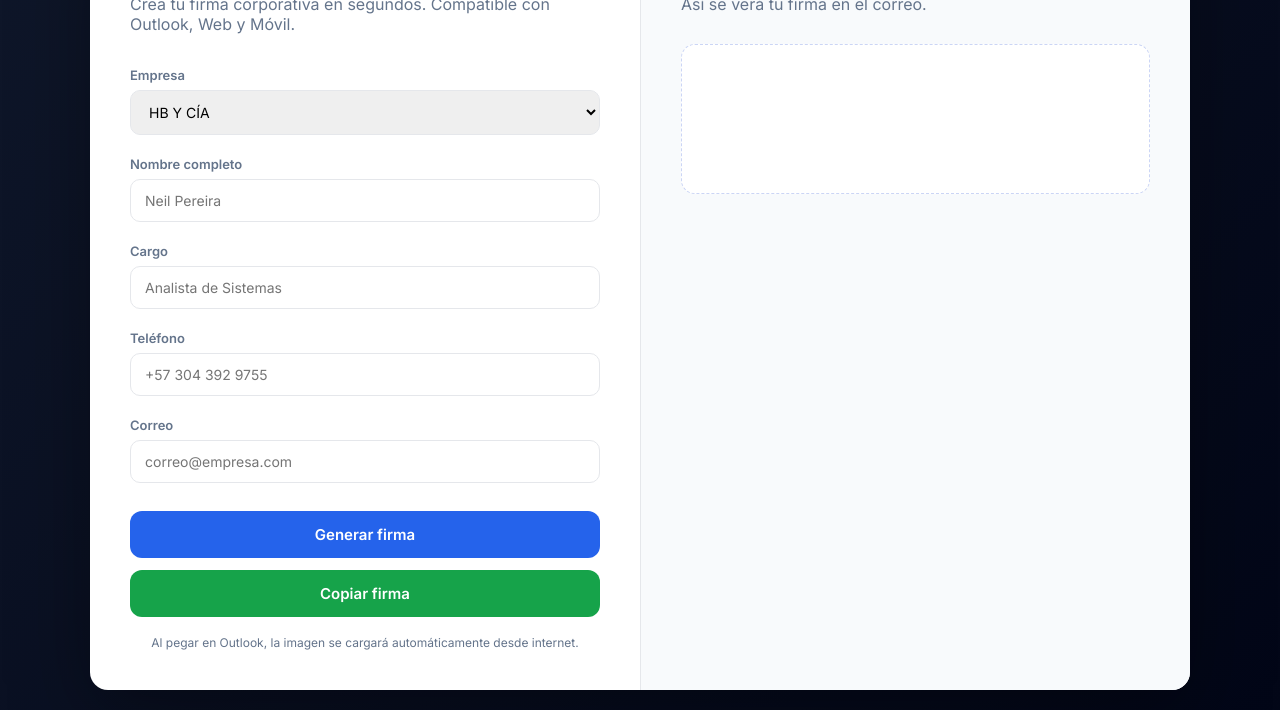
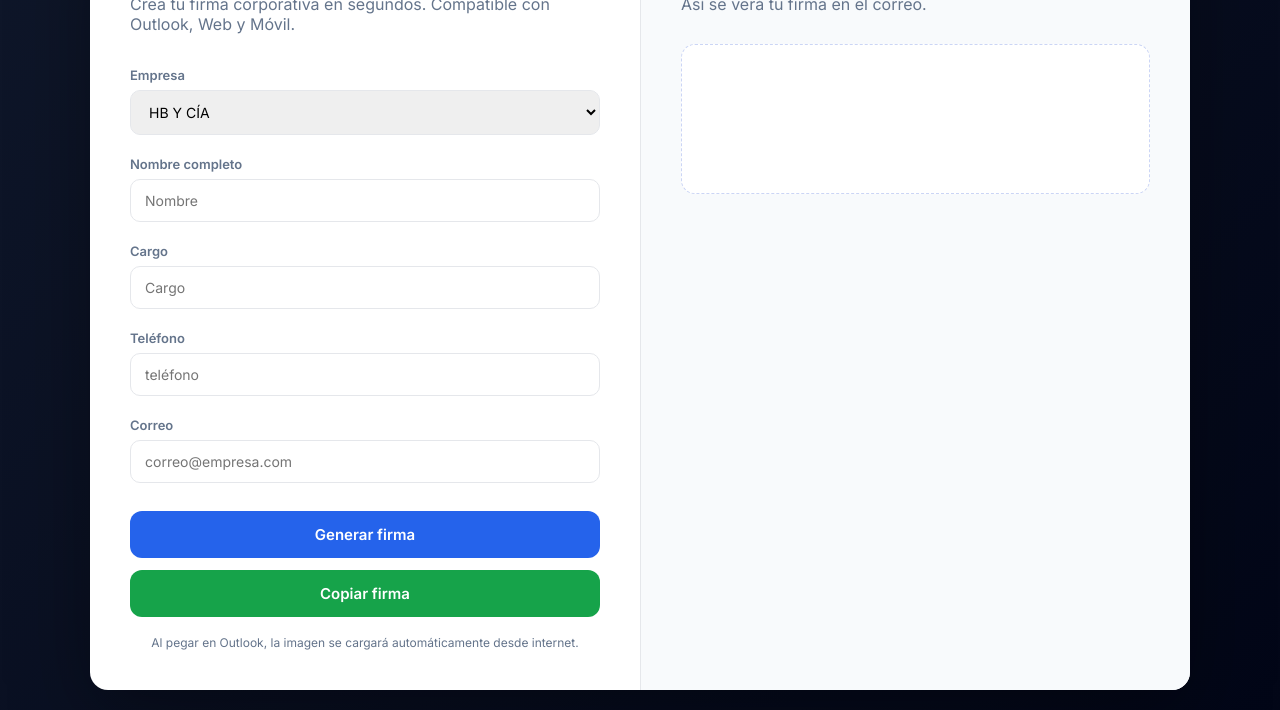
Before and after one commit to Nilxxx11/Generador-de-firmas, a plain HTML site: page index.html in a window 1280 px wide. Shown: the part 113-823 px from the top of the page. Drawn offline with Linux system fonts and the light colour scheme.

Commit message:
Update index.html

```diff
--- a/index.html
+++ b/index.html
@@ -151,17 +151,17 @@ button {
 
         <div class="group">
             <label>Nombre completo</label>
-            <input id="nombre" placeholder="Neil Pereira">
+            <input id="nombre" placeholder="Nombre">
         </div>
 
         <div class="group">
             <label>Cargo</label>
-            <input id="cargo" placeholder="Analista de Sistemas">
+            <input id="cargo" placeholder="Cargo">
         </div>
 
         <div class="group">
             <label>Teléfono</label>
-            <input id="telefono" placeholder="+57 304 392 9755">
+            <input id="telefono" placeholder="teléfono">
         </div>
 
         <div class="group">
```
